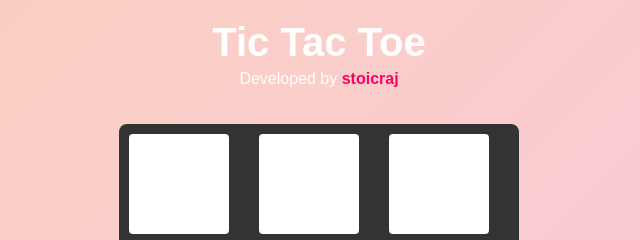
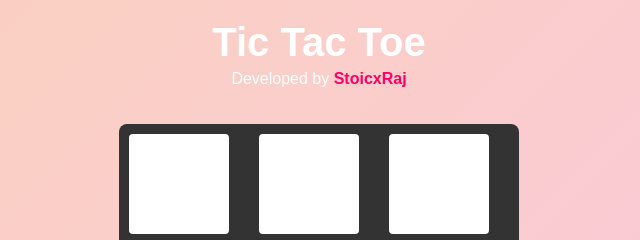
Before and after one commit to stoicxraj/tic-tac-toe, a plain HTML site: page index.html in a window 1280 px wide. Shown: the top 240 px of the page, 321-961 px from the left. Drawn offline with Linux system fonts and the light colour scheme.

Commit message:
changed dev name

```diff
--- a/index.html
+++ b/index.html
@@ -9,7 +9,7 @@
 <body>
   <header>
     <h1>Tic Tac Toe</h1>
-    <p class="signature">Developed by <span>stoicraj</span></p>
+    <p class="signature">Developed by <span>StoicxRaj</span></p>
   </header>
   <div class="container">
     <div class="board">
```
